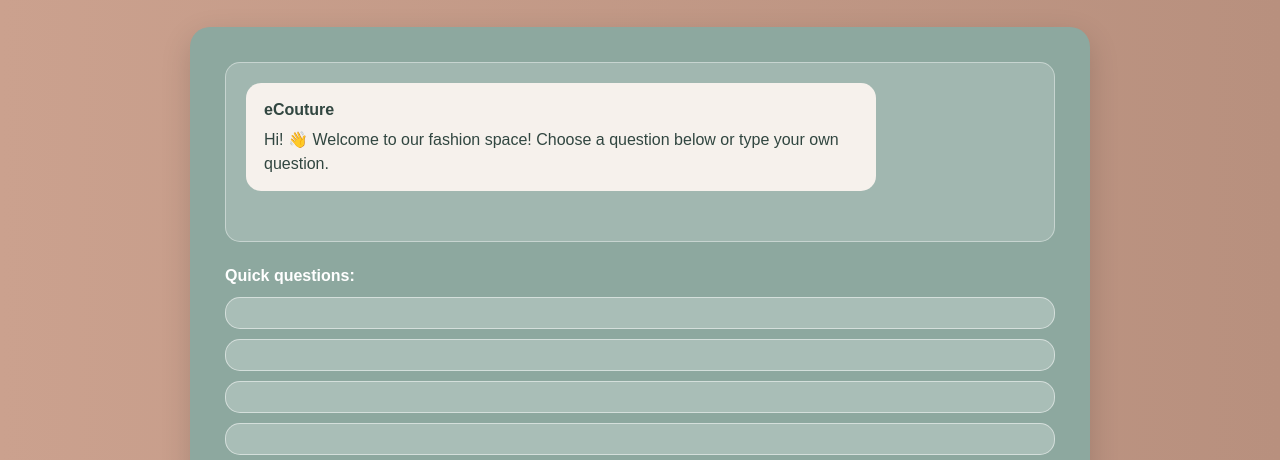
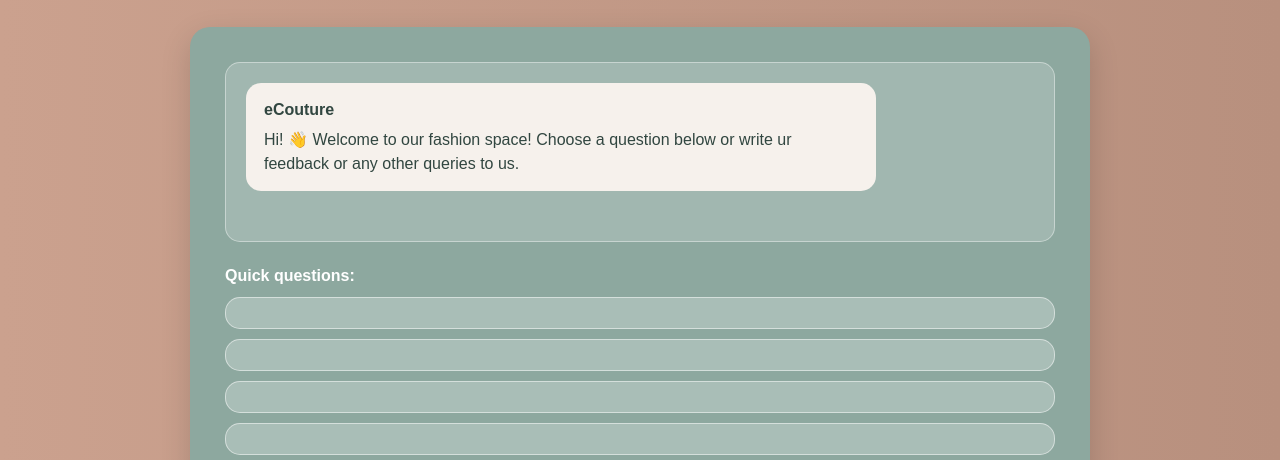
Before and after one commit to Sahasraa28/eCouture, a plain HTML site: page Chat with us.html in a window 1280 px wide. Shown: the part 340-800 px from the top of the page. Drawn offline with Linux system fonts and the light colour scheme; a web font is replaced by a local one.

Commit message:
Update Chat with us.html

```diff
--- a/Chat with us.html
+++ b/Chat with us.html
@@ -40,7 +40,7 @@
                     <strong>eCouture</strong>
                     <p>
                         Hi! 👋 Welcome to our fashion space!
-                        Choose a question below or type your own question.
+                        Choose a question below or write ur feedback or any other queries to us.
                     </p>
                 </div>
             </div>
```
